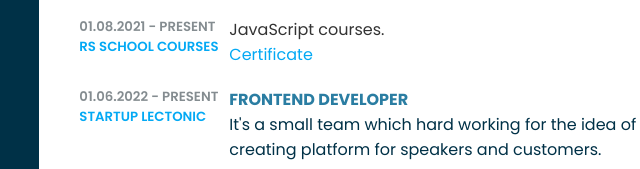
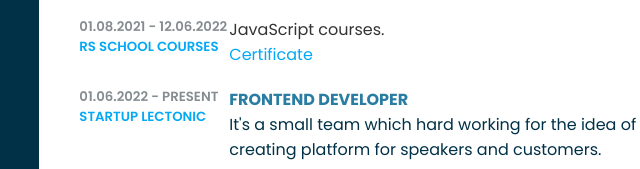
Before and after one commit to duckbilled395/CV, a plain HTML site: page index.html in a window 1280 px wide. Shown: the part 513-682 px from the top of the page, 434-1074 px from the left. Drawn offline with Linux system fonts and the light colour scheme.

Commit message:
fix date

```diff
--- a/index.html
+++ b/index.html
@@ -100,7 +100,7 @@
             </div>
             <div class="box">
                 <div class="year_company">
-                    <h5>01.08.2021 - Present</h5>
+                    <h5>01.08.2021 - 12.06.2022</h5>
                     <h5 class="about__company_name">RS School Courses</h5>
                 </div>
                 <div class="text">
```
